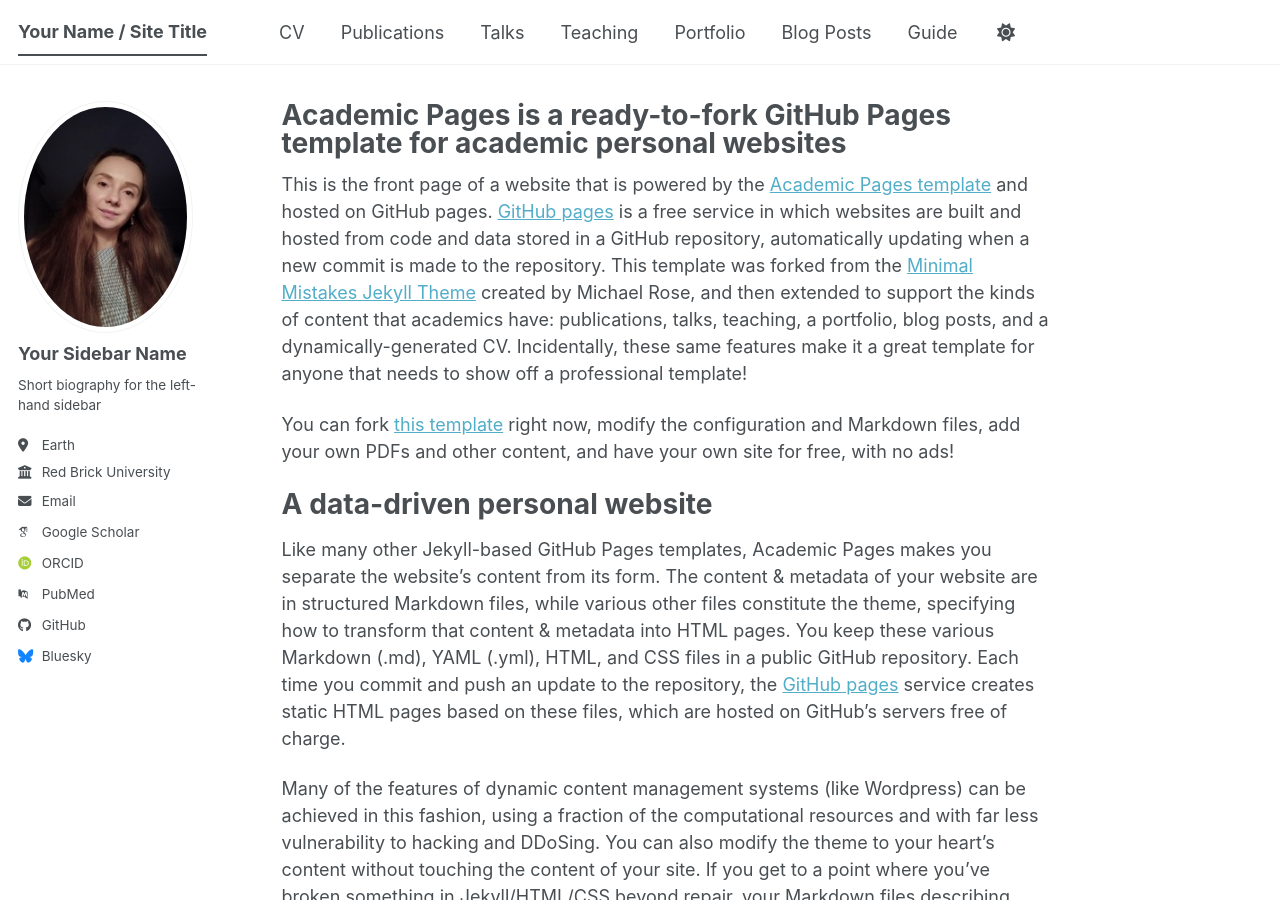
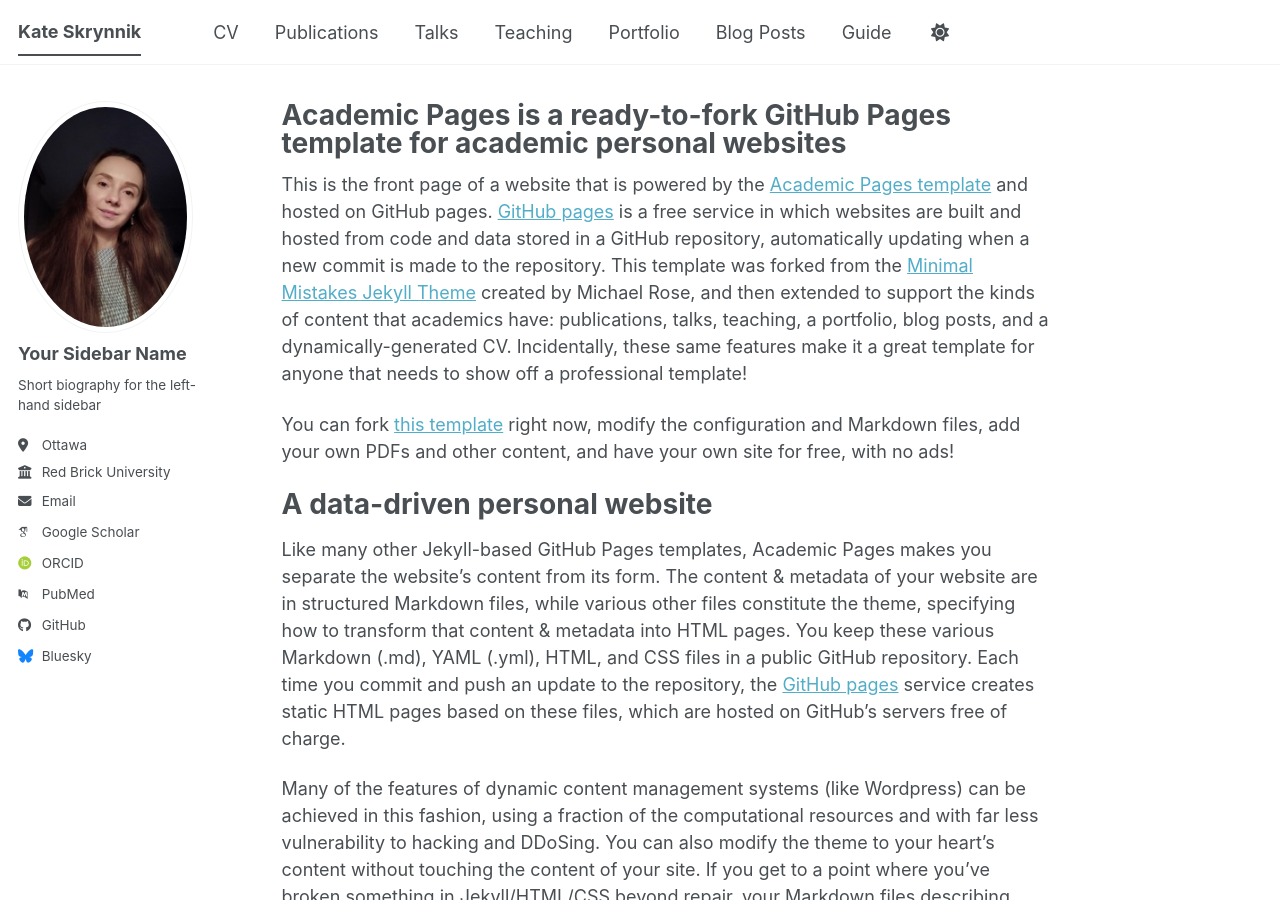
Before and after one commit to katevision/KateS, a Jekyll site: the page built from _pages/about.md, in a window 1280 px wide and 900 px high. Built offline with Jekyll 4.4.1, drawn with Linux system fonts in a browser that asks for light colours; some web fonts are replaced; a script bundle is joined from its source files by our own code; library files that are not in the unit come from our copies.

Commit message:
Update _config.yml

```diff
--- a/_config.yml
+++ b/_config.yml
@@ -9,7 +9,7 @@
 # Basic Site Settings
 locale                   : "en-US"
 site_theme               : "default" # The available themes options are "default", "air", "sunrise", "mint", "dirt" and "contrast"
-title                    : "Your Name / Site Title"
+title                    : "Kate Skrynnik"
 title_separator          : "-"
 name                     : &name "Your Name"
 description              : &description "Your Name's academic portfolio"   # Update this with a general description of your site, this is the default if not overridden by a page
@@ -28,6 +28,7 @@
   pronouns         : # example: "she/her"
   bio              : "Short biography for the left-hand sidebar"
   location         : "Earth"
+  location         : "Ottawa"
   employer         : "Red Brick University"
   uri              : # URL
   email            : "k.skrynnyk@gmail.com"
```
